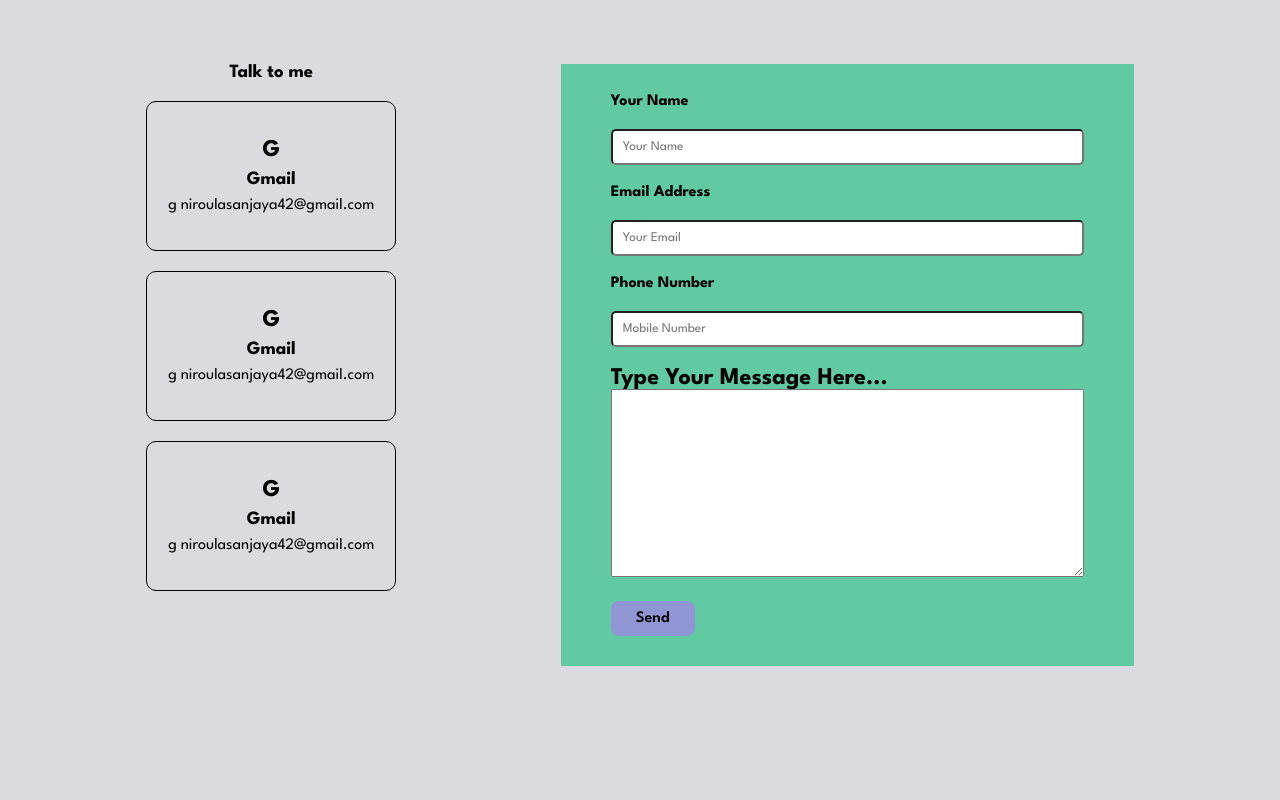
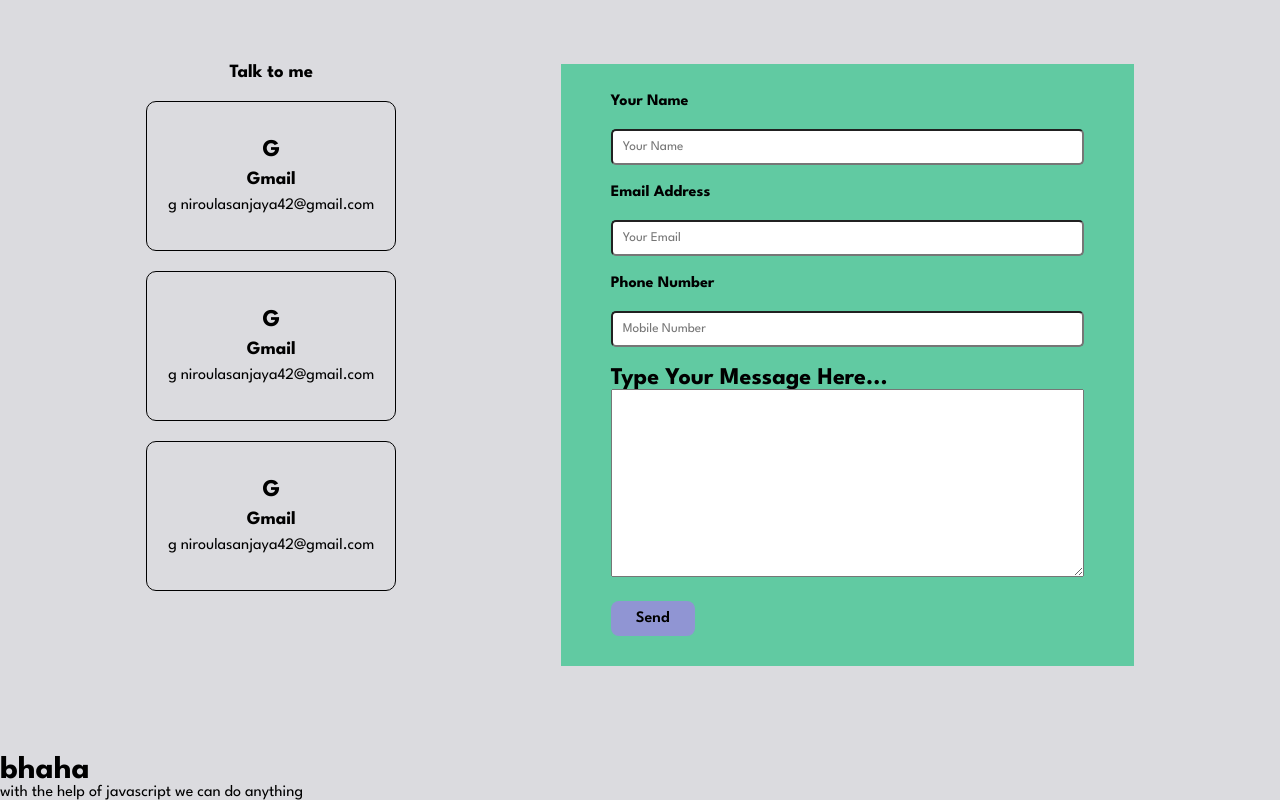
Before and after one commit to sanjayaniroula11/porttfolio-website, a plain HTML site: page index.html in a window 1280 px wide. Shown: the part 2856-3656 px from the top of the page. Before the commit the page ends 3612 px from the top, so only its background shows below. Drawn offline with nearby package versions, Linux system fonts and the light colour scheme; files whose address does not match are found by name.

Commit message:
js added

```diff
--- a/index.html
+++ b/index.html
@@ -202,6 +202,12 @@
         </div>
     </section>
 
+    <h1>bhaha
+    </h1>
+
+with the help of javascript we can do anything
+
+
 </body>
 
 </html>
```
